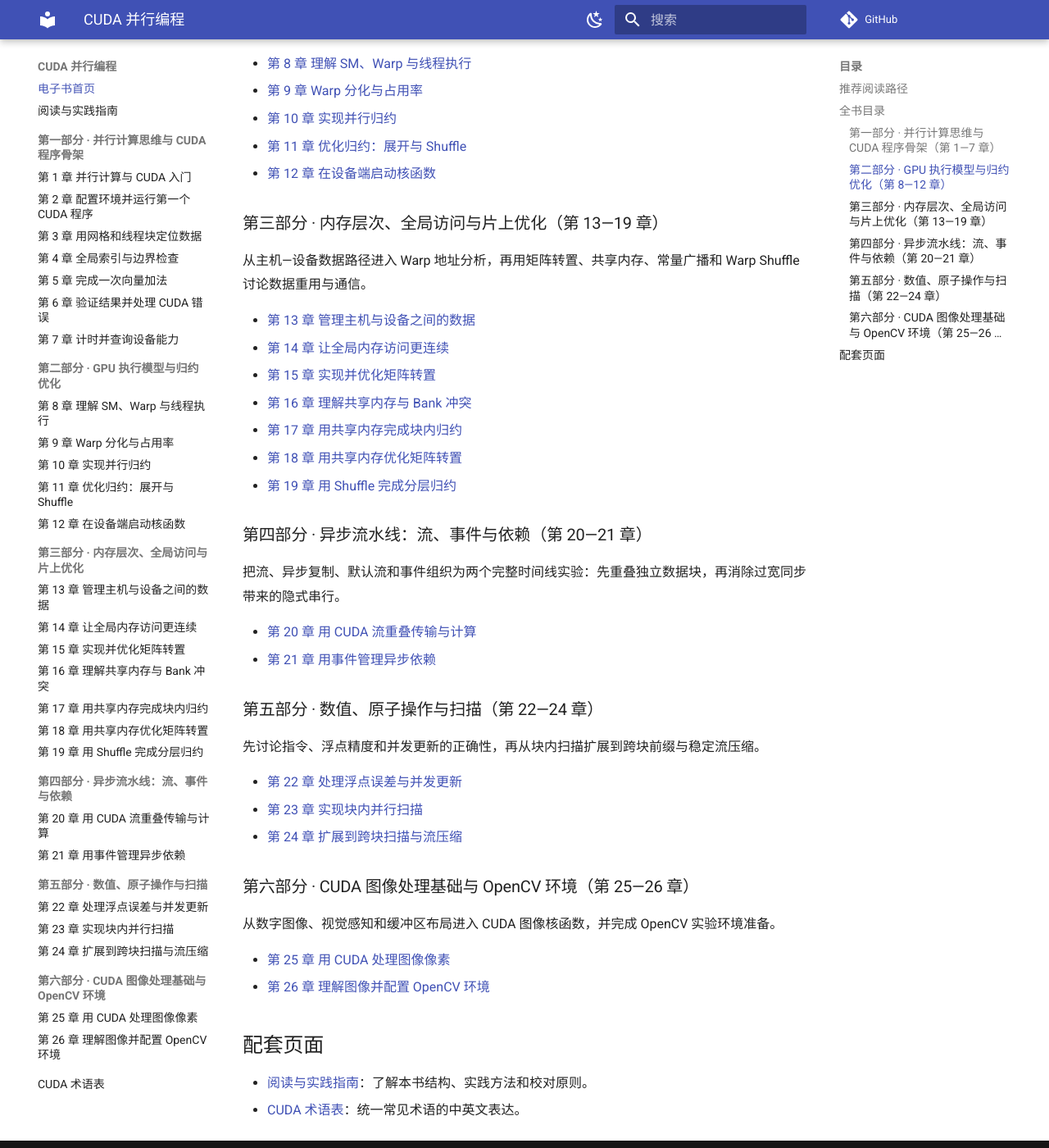
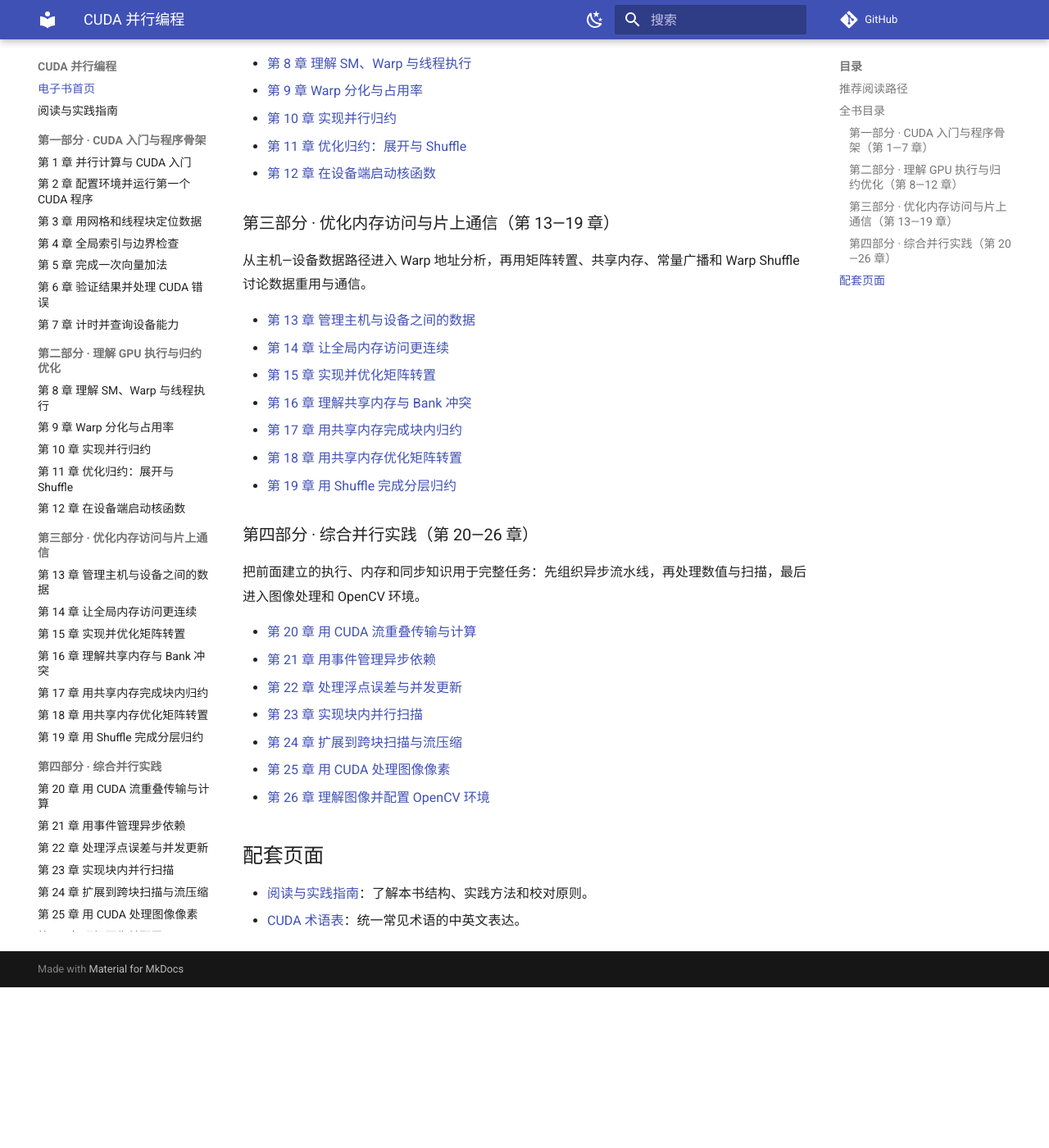
Before and after one commit to zhaojiew10/cuda-parallel-programming-ebook, an MkDocs documentation site: the page built from docs/index.md, in a window 1280 px wide and 1400 px high, scrolled down 1087 px. Shown: the whole window at 82% size. Built offline with MkDocs 1.6.1 and Material for MkDocs 9.7.7, drawn with Linux system fonts in a browser that asks for light colours; a script that is not in the unit is left out; comment, search, counter and statistics services are not loaded; after the commit the page ends 2291 px from its top, so only the background shows below that; some of the changed text lies outside the part shown.

Commit message:
将全书目录合并为四部分

```diff
--- a/docs/index.md
+++ b/docs/index.md
@@ -18,7 +18,7 @@ title: "CUDA 并行编程"
 
 ## 全书目录
 
-### 第一部分 · 并行计算思维与 CUDA 程序骨架（第 1—7 章）
+### 第一部分 · CUDA 入门与程序骨架（第 1—7 章）
 
 从并行问题分析走到可验证、可计时、可查询设备限制的向量加法程序，形成第一个完整的 CUDA 工程闭环。
 
@@ -30,7 +30,7 @@ title: "CUDA 并行编程"
 - [第 6 章 验证结果并处理 CUDA 错误](chapters/ch06.md)
 - [第 7 章 计时并查询设备能力](chapters/ch07.md)
 
-### 第二部分 · GPU 执行模型与归约优化（第 8—12 章）
+### 第二部分 · 理解 GPU 执行与归约优化（第 8—12 章）
 
 用同一条归约主线连接 SM、Warp、占用率、性能分析、展开优化和动态并行，建立从硬件执行到公平性能对比的认识。
 
@@ -40,7 +40,7 @@ title: "CUDA 并行编程"
 - [第 11 章 优化归约：展开与 Shuffle](chapters/ch11.md)
 - [第 12 章 在设备端启动核函数](chapters/ch12.md)
 
-### 第三部分 · 内存层次、全局访问与片上优化（第 13—19 章）
+### 第三部分 · 优化内存访问与片上通信（第 13—19 章）
 
 从主机—设备数据路径进入 Warp 地址分析，再用矩阵转置、共享内存、常量广播和 Warp Shuffle 讨论数据重用与通信。
 
@@ -52,25 +52,15 @@ title: "CUDA 并行编程"
 - [第 18 章 用共享内存优化矩阵转置](chapters/ch18.md)
 - [第 19 章 用 Shuffle 完成分层归约](chapters/ch19.md)
 
-### 第四部分 · 异步流水线：流、事件与依赖（第 20—21 章）
+### 第四部分 · 综合并行实践（第 20—26 章）
 
-把流、异步复制、默认流和事件组织为两个完整时间线实验：先重叠独立数据块，再消除过宽同步带来的隐式串行。
+把前面建立的执行、内存和同步知识用于完整任务：先组织异步流水线，再处理数值与扫描，最后进入图像处理和 OpenCV 环境。
 
 - [第 20 章 用 CUDA 流重叠传输与计算](chapters/ch20.md)
 - [第 21 章 用事件管理异步依赖](chapters/ch21.md)
-
-### 第五部分 · 数值、原子操作与扫描（第 22—24 章）
-
-先讨论指令、浮点精度和并发更新的正确性，再从块内扫描扩展到跨块前缀与稳定流压缩。
-
 - [第 22 章 处理浮点误差与并发更新](chapters/ch22.md)
 - [第 23 章 实现块内并行扫描](chapters/ch23.md)
 - [第 24 章 扩展到跨块扫描与流压缩](chapters/ch24.md)
-
-### 第六部分 · CUDA 图像处理基础与 OpenCV 环境（第 25—26 章）
-
-从数字图像、视觉感知和缓冲区布局进入 CUDA 图像核函数，并完成 OpenCV 实验环境准备。
-
 - [第 25 章 用 CUDA 处理图像像素](chapters/ch25.md)
 - [第 26 章 理解图像并配置 OpenCV 环境](chapters/ch26.md)
 
--- a/mkdocs.yml
+++ b/mkdocs.yml
@@ -58,7 +58,7 @@ extra_javascript:
 nav:
 - 电子书首页: index.md
 - 阅读与实践指南: guide.md
-- 第一部分 · 并行计算思维与 CUDA 程序骨架:
+- 第一部分 · CUDA 入门与程序骨架:
   - 第 1 章 并行计算与 CUDA 入门: chapters/ch01.md
   - 第 2 章 配置环境并运行第一个 CUDA 程序: chapters/ch02.md
   - 第 3 章 用网格和线程块定位数据: chapters/ch03.md
@@ -66,13 +66,13 @@ nav:
   - 第 5 章 完成一次向量加法: chapters/ch05.md
   - 第 6 章 验证结果并处理 CUDA 错误: chapters/ch06.md
   - 第 7 章 计时并查询设备能力: chapters/ch07.md
-- 第二部分 · GPU 执行模型与归约优化:
+- 第二部分 · 理解 GPU 执行与归约优化:
   - 第 8 章 理解 SM、Warp 与线程执行: chapters/ch08.md
   - 第 9 章 Warp 分化与占用率: chapters/ch09.md
   - 第 10 章 实现并行归约: chapters/ch10.md
   - 第 11 章 优化归约：展开与 Shuffle: chapters/ch11.md
   - 第 12 章 在设备端启动核函数: chapters/ch12.md
-- 第三部分 · 内存层次、全局访问与片上优化:
+- 第三部分 · 优化内存访问与片上通信:
   - 第 13 章 管理主机与设备之间的数据: chapters/ch13.md
   - 第 14 章 让全局内存访问更连续: chapters/ch14.md
   - 第 15 章 实现并优化矩阵转置: chapters/ch15.md
@@ -80,14 +80,12 @@ nav:
   - 第 17 章 用共享内存完成块内归约: chapters/ch17.md
   - 第 18 章 用共享内存优化矩阵转置: chapters/ch18.md
   - 第 19 章 用 Shuffle 完成分层归约: chapters/ch19.md
-- 第四部分 · 异步流水线：流、事件与依赖:
+- 第四部分 · 综合并行实践:
   - 第 20 章 用 CUDA 流重叠传输与计算: chapters/ch20.md
   - 第 21 章 用事件管理异步依赖: chapters/ch21.md
-- 第五部分 · 数值、原子操作与扫描:
   - 第 22 章 处理浮点误差与并发更新: chapters/ch22.md
   - 第 23 章 实现块内并行扫描: chapters/ch23.md
   - 第 24 章 扩展到跨块扫描与流压缩: chapters/ch24.md
-- 第六部分 · CUDA 图像处理基础与 OpenCV 环境:
   - 第 25 章 用 CUDA 处理图像像素: chapters/ch25.md
   - 第 26 章 理解图像并配置 OpenCV 环境: chapters/ch26.md
 - CUDA 术语表: glossary.md
```
Also changed, not shown: other parts of docs/index.md (+1 -1 lines), README.md (+5 -7 lines), docs/guide.md (+1 -1 lines).
